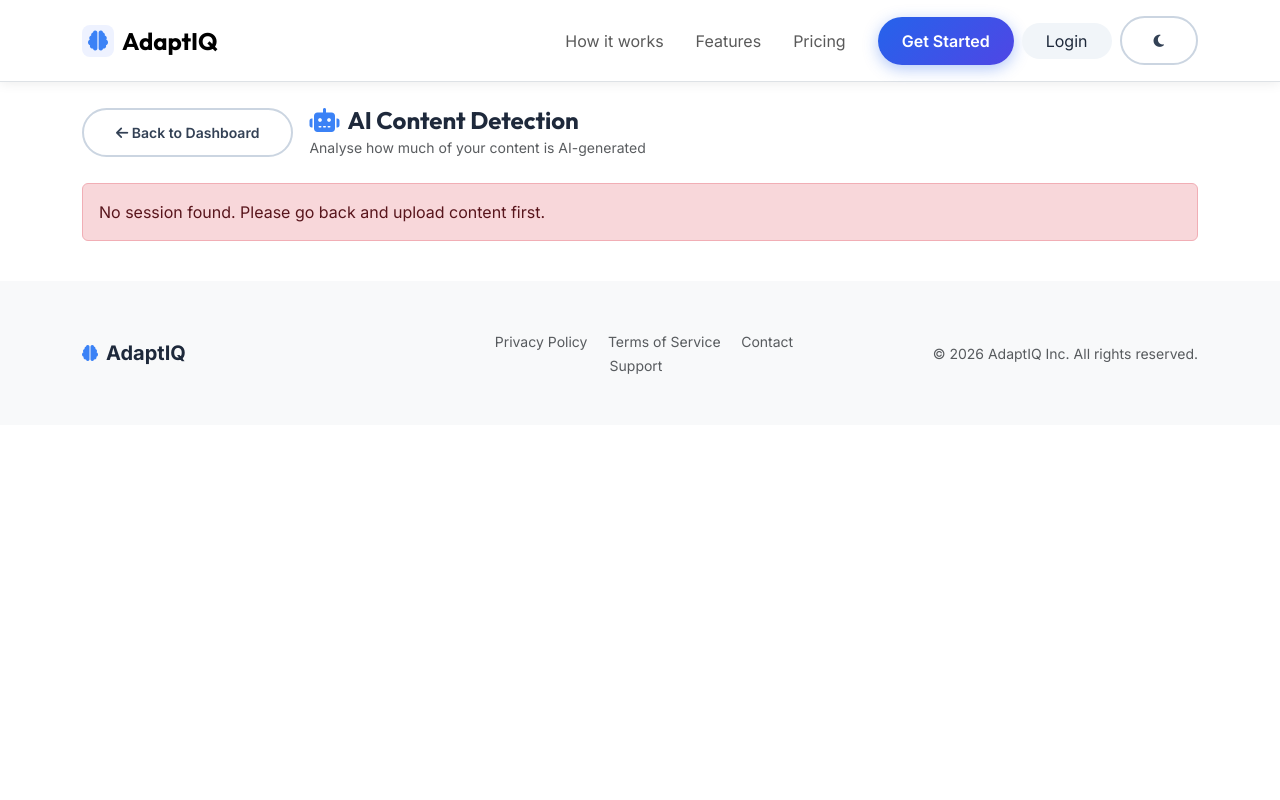
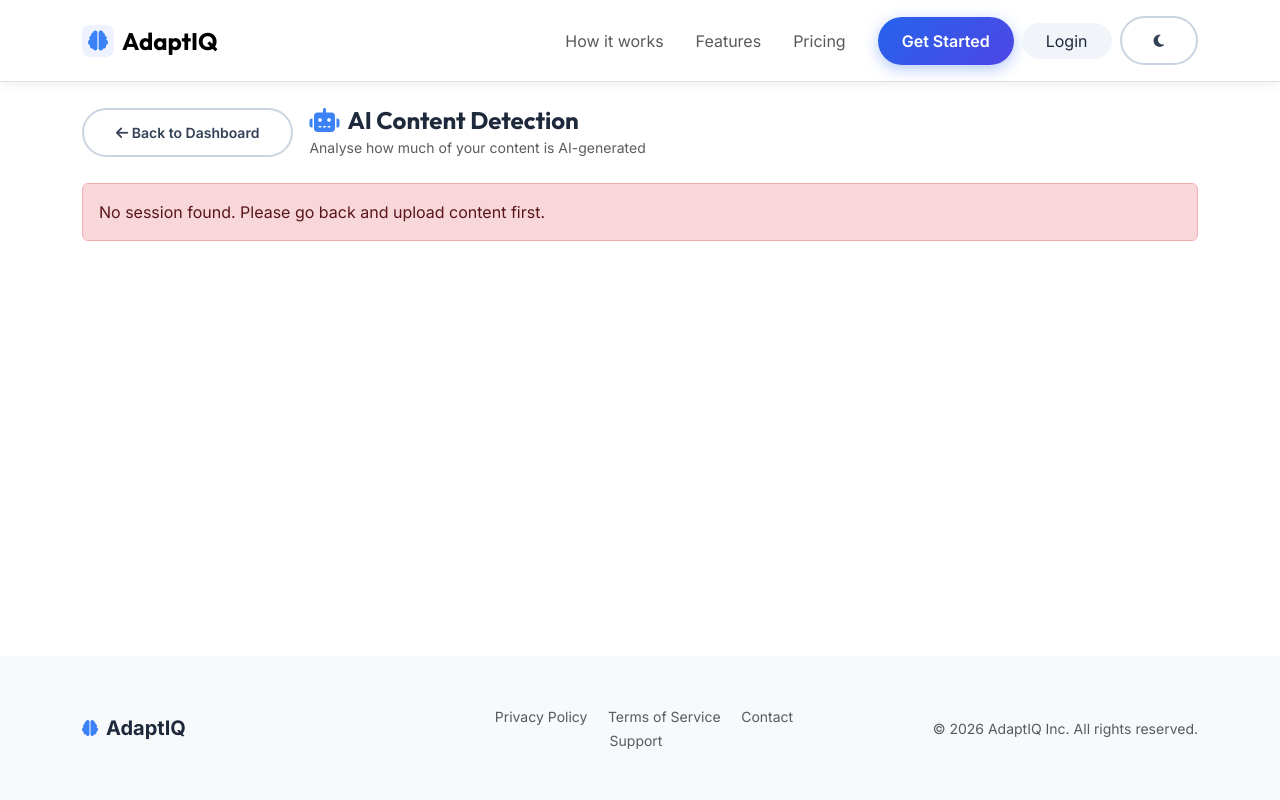
Before and after one commit to SAQIB-dev7447/ADAPTIQ_, a Flask app: page /feature/ai-detection in a window 1280 px wide. Run offline with Flask 3, Linux system fonts and the light colour scheme.

Commit message:
fix: visual footer error.

```diff
--- a/AdaptIQ_Website/templates/base.html
+++ b/AdaptIQ_Website/templates/base.html
@@ -19,7 +19,7 @@
     {% block extra_css %}{% endblock %}
 </head>
 
-<body>
+<body class="d-flex flex-column min-vh-100">
     <nav class="navbar navbar-expand-lg border-bottom py-3">
         <div class="container">
             <a class="navbar-brand d-flex align-items-center" href="{{ url_for('index') }}">
@@ -57,7 +57,7 @@
         </div>
     </nav>
 
-    <main>
+    <main class="flex-grow-1">
         {% block content %}{% endblock %}
     </main>
 
```
Lines whose indentation alone changed are shown as unchanged.
